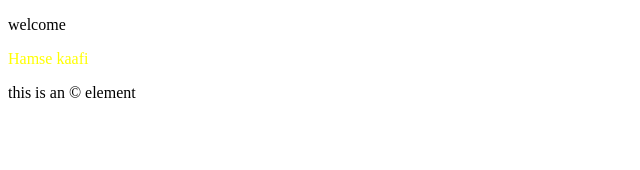
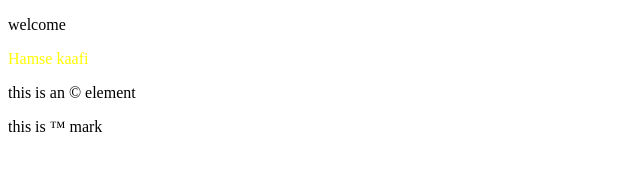
Before and after one commit to Hamse-Kaf/todoApp, a plain HTML site: page index.html in a window 1280 px wide. Shown: the whole page, without its empty margins (0-640 px from the left). Drawn offline with Linux system fonts and the light colour scheme.

Commit message:
waa is badal Html file

```diff
--- a/index.html
+++ b/index.html
@@ -10,5 +10,6 @@
     <p>welcome</p>
     <a href="" target="_self"><p>Hamse kaafi</p></a>
     <p>this is an &copy; element</p>
+    <p>this is &trade; mark</p>
 </body>
 </html>
```
